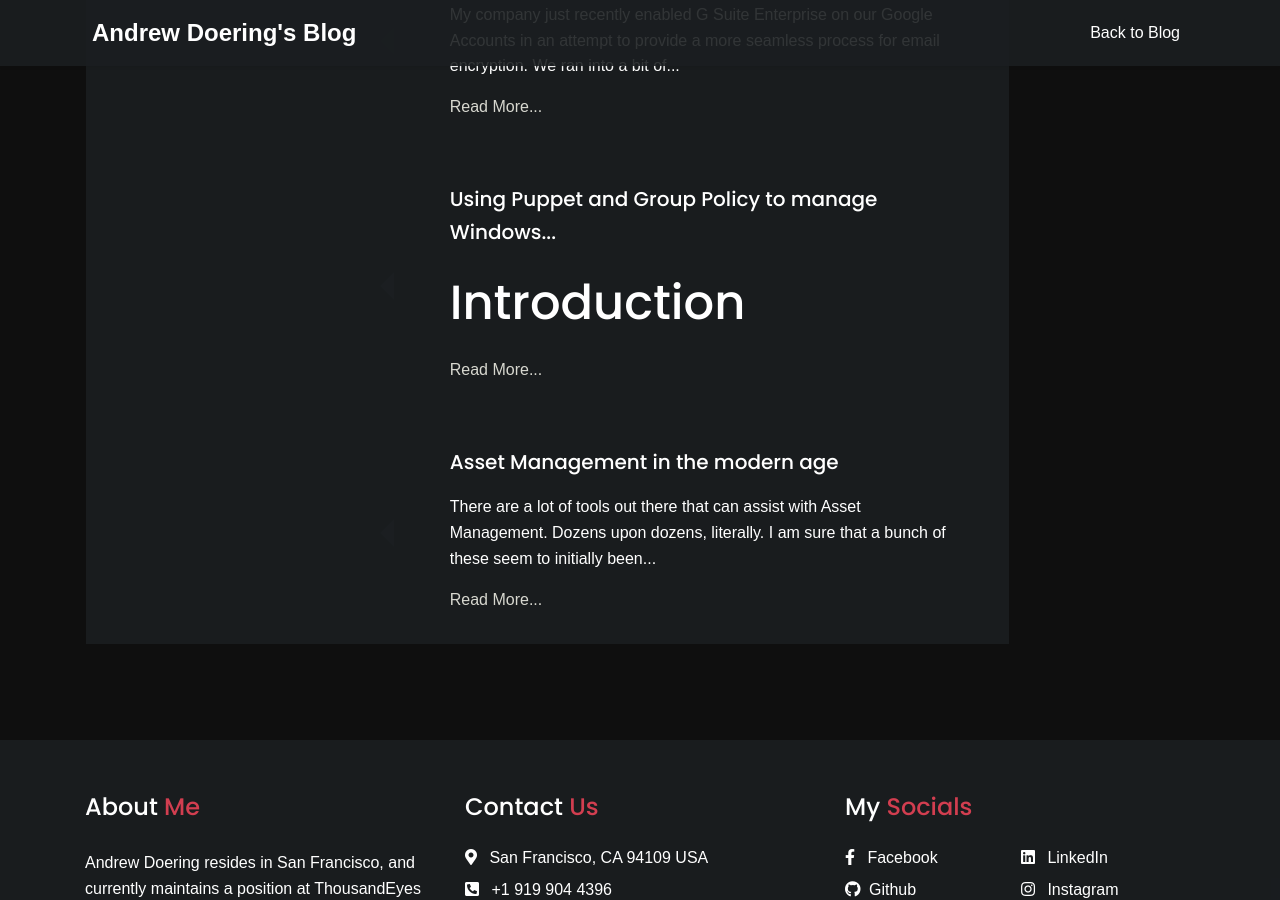
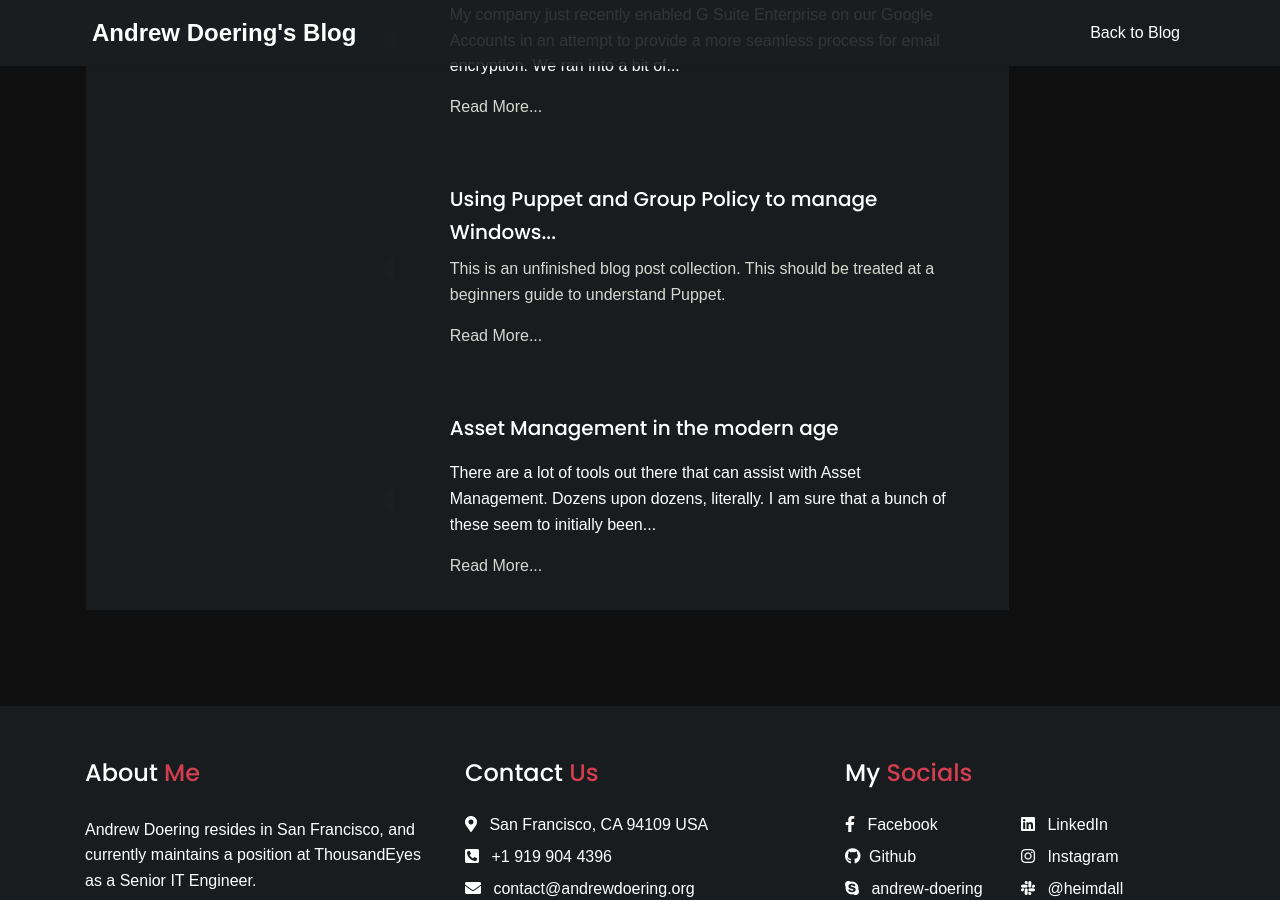
Before and after one commit to delize/delize.github.io, a Jekyll site: the page built from blog.md, in a window 1280 px wide and 900 px high, scrolled down 2171 px. Built offline with Jekyll 4.4.1, drawn with Linux system fonts in a browser that asks for light colours; some web fonts are replaced.

```diff
--- a/blog/_posts/2017-01-06-using-puppet-and-group-policy-to-manage-windows-part-2.markdown
+++ b/blog/_posts/2017-01-06-using-puppet-and-group-policy-to-manage-windows-part-2.markdown
@@ -6,6 +6,7 @@ layout: post
 link: https://andrewdoering.org/blog/2017/01/05/using-puppet-and-group-policy-to-manage-windows-part-2/
 slug: using-puppet-and-group-policy-to-manage-windows-part-2
 title: Using Puppet and Group Policy to manage Windows (part 2)
+excerpt: This is an unfinished blog post collection. This should be treated at a beginners guide to understand Puppet.
 comments: true
 categories:
 - Active Directory
--- a/blog/_posts/2019-12-11-macos-using-nudge-to-deploy-major-and-minor-os-updates.markdown
+++ b/blog/_posts/2019-12-11-macos-using-nudge-to-deploy-major-and-minor-os-updates.markdown
@@ -5,6 +5,7 @@ date: 2019-12-11 04:24:00 PT
 layout: post
 excerpt: This goes over how to deploy nudge to manage macOS Updates in combination with tools and documentation software like Munki or Confluence.
 link: https://andrewdoering.org/blog/2019/12/10/macos-using-nudge-to-deploy-major-and-minor-os-updates/
+permalink: /:year-:month-:day-:title/
 slug: macos-using-nudge-to-deploy-major-and-minor-os-updates
 title: macOS - Using nudge to deploy major (and minor) OS updates
 wordpress_id: 548
```
